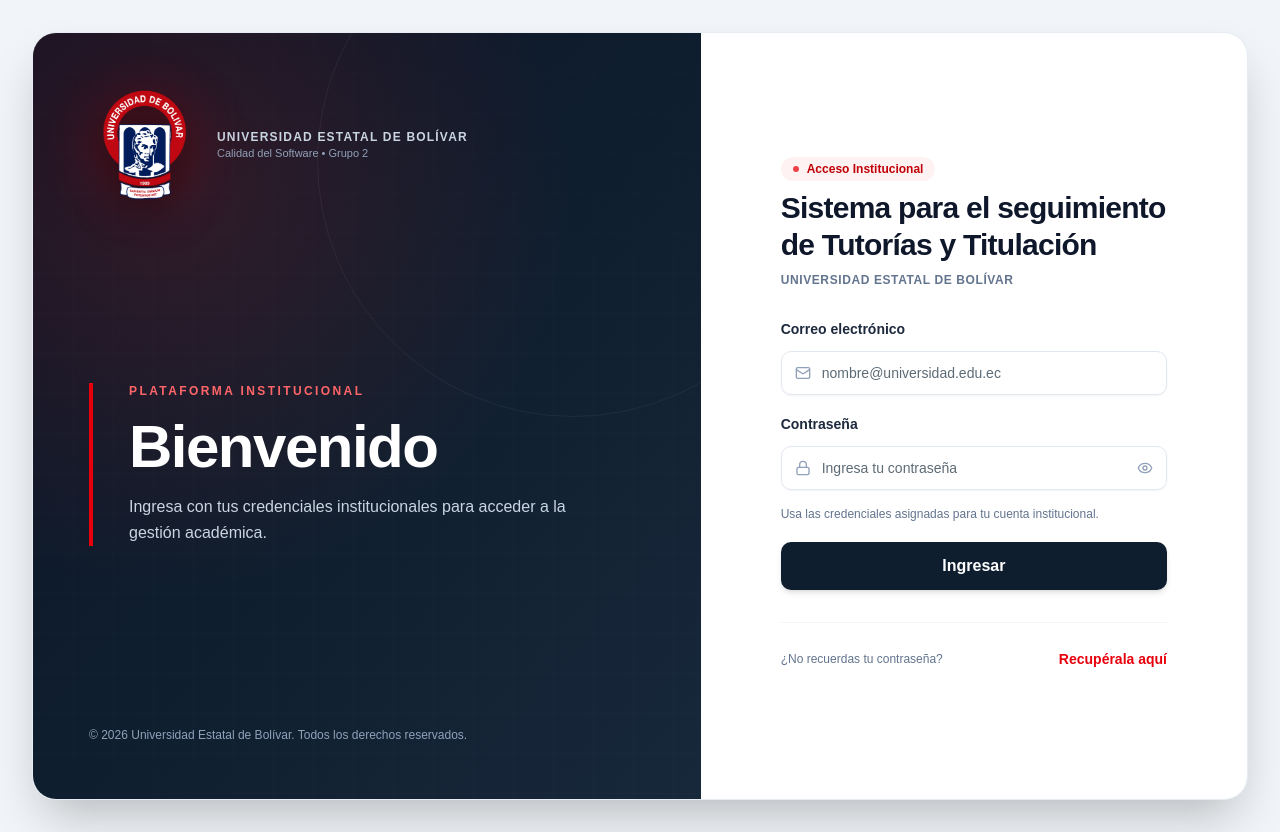
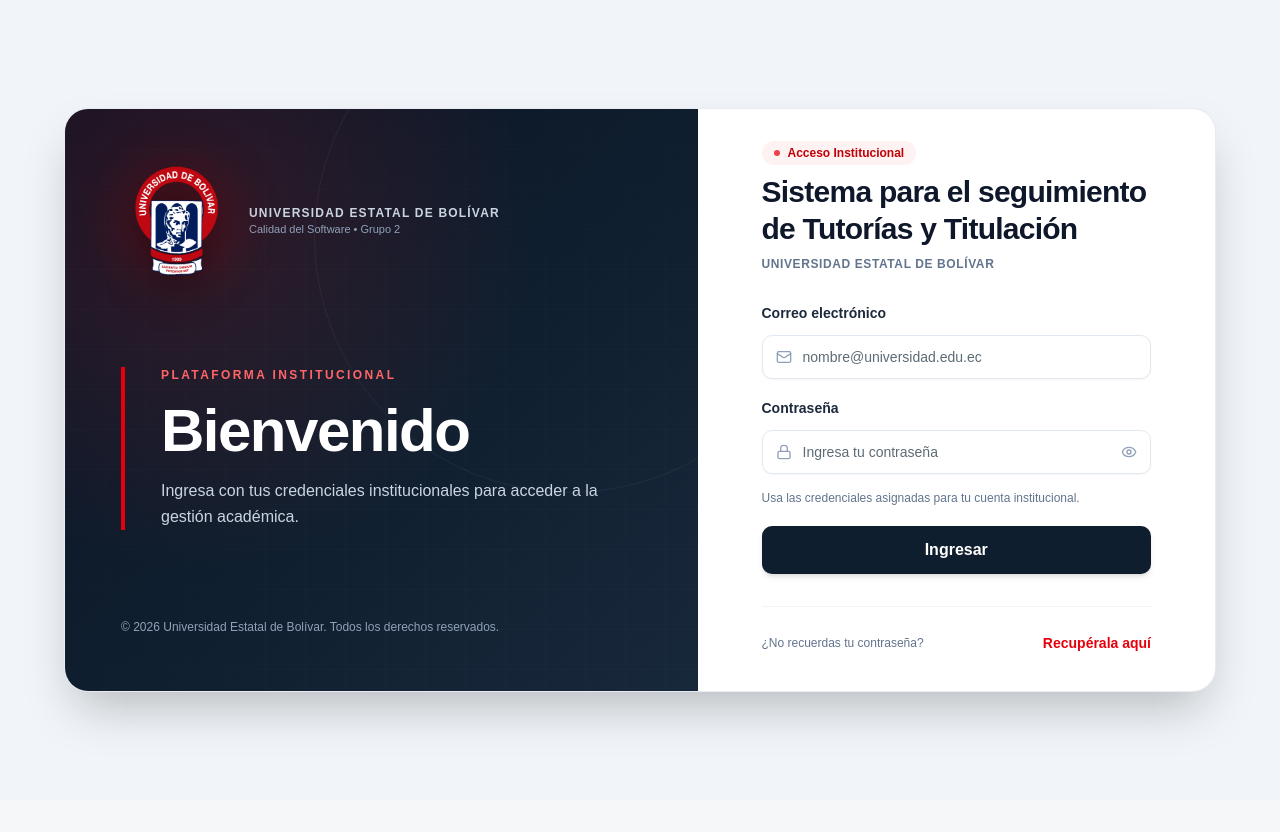
Before and after one commit to Giossue/calidad-software-frontend, a React (Vite) app: page /login in a window 1280 px wide. After the commit the page ends 800 px from the top, so only its background shows below. Built offline with nearby package versions, Linux system fonts and the light colour scheme.

Commit message:
fix: centra y ajusta al contenido la tarjeta de login en pantallas grandes

```diff
--- a/src/features/auth/auth-shell.tsx
+++ b/src/features/auth/auth-shell.tsx
@@ -6,11 +6,11 @@
 
 export function AuthShell({ title, description, children }: AuthShellProps) {
   return (
-    <main className="min-h-svh bg-slate-100 p-3 sm:p-5 lg:p-8 dark:bg-slate-950">
-      <div className="mx-auto grid min-h-[calc(100svh-2rem)] max-w-[1600px] overflow-hidden rounded-3xl border border-slate-200/80 bg-white shadow-2xl dark:border-slate-800 dark:bg-slate-900 lg:grid-cols-[1.1fr_0.9fr] 2xl:max-w-[1800px]">
+    <main className="flex min-h-svh items-center justify-center bg-slate-100 p-4 sm:p-6 lg:p-10 dark:bg-slate-950">
+      <div className="grid w-full max-w-6xl overflow-hidden rounded-3xl border border-slate-200/80 bg-white shadow-2xl dark:border-slate-800 dark:bg-slate-900 lg:grid-cols-[1.1fr_0.9fr]">
 
         {/* Panel Azul Oscuro (Izquierda) */}
-        <aside className="relative hidden overflow-hidden bg-gradient-to-br from-[#0A1224] via-[#0F1E2E] to-[#18283B] p-8 text-white lg:flex lg:min-h-[720px] lg:flex-col lg:items-start lg:justify-between xl:p-14">
+        <aside className="relative hidden overflow-hidden bg-gradient-to-br from-[#0A1224] via-[#0F1E2E] to-[#18283B] p-8 text-white lg:flex lg:flex-col lg:items-start lg:justify-between xl:p-14">
           {/* Luz ambiental radial de fondo */}
           <div
             className="absolute inset-0 bg-[radial-gradient(circle_at_20%_20%,rgba(220,38,38,0.18),transparent_50%)] pointer-events-none"
@@ -68,7 +68,7 @@
         </aside>
 
         {/* Sección del Formulario (Derecha) */}
-        <section className="flex items-center justify-center px-6 py-10 sm:px-12 lg:px-14 xl:px-20" aria-label="Formulario de autenticación">
+        <section className="flex items-center justify-center px-6 py-8 sm:px-10 lg:px-12 xl:px-16" aria-label="Formulario de autenticación">
           <div className="w-full max-w-md">
 
             {/* Encabezado del Formulario */}
```
